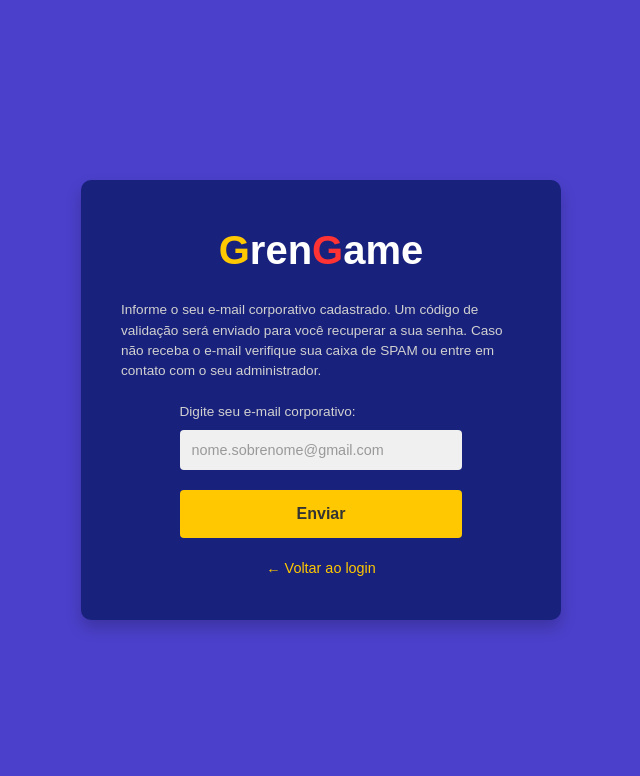
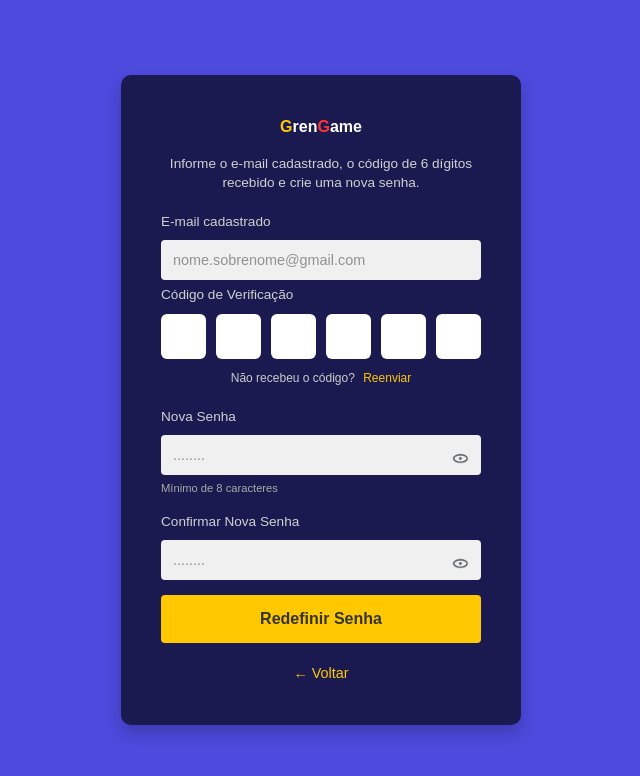
Before and after one commit to Eleutherio/TIC55-grengame-showcase, a React (Vite) app in the folder grengame-frontend/: page /nova-senha in a window 1280 px wide. Before the commit this address led to /recuperar-senha. Shown: the top 776 px of the page, without its empty margins (319-959 px from the left). Built offline with nearby package versions, Linux system fonts and the light colour scheme; no server answers.

Commit message:
feat(frontend): melhora fluxo de redefinicao e padroniza alternancia de senha

```diff
--- a/grengame-frontend/src/pages/RecuperarSenha/NovaSenha.css
+++ b/grengame-frontend/src/pages/RecuperarSenha/NovaSenha.css
@@ -140,6 +140,13 @@
     padding: 2px;
 }
 
+.passwordToggleIcon {
+    width: 18px;
+    height: 18px;
+    display: block;
+    object-fit: contain;
+}
+
 .helperText {
     display: block;
     width: 100%;
--- a/grengame-frontend/src/pages/RecuperarSenha/NovaSenha.tsx
+++ b/grengame-frontend/src/pages/RecuperarSenha/NovaSenha.tsx
@@ -1,14 +1,18 @@
-import { useState, useRef, useEffect } from "react";
+import { useEffect, useRef, useState } from "react";
 import { Link, useLocation, useNavigate } from "react-router-dom";
 import "./NovaSenha.css";
 import { API_CONFIG_ERROR, API_URL } from "../../config/api";
 import { fetchWithTimeout } from "../../utils/fetchWithTimeout";
 
+const EMAIL_REGEX = /^[^\s@]+@[^\s@]+\.[^\s@]+$/i;
+
 export default function NovaSenha() {
   const location = useLocation();
   const navigate = useNavigate();
-  const email = location.state?.email || "";
 
+  const queryEmail = new URLSearchParams(location.search).get("email") || "";
+  const stateEmail = typeof location.state?.email === "string" ? location.state.email : "";
+  const [email, setEmail] = useState((stateEmail || queryEmail).trim().toLowerCase());
   const [otp, setOtp] = useState(["", "", "", "", "", ""]);
   const [newPassword, setNewPassword] = useState("");
   const [confirmPassword, setConfirmPassword] = useState("");
@@ -21,10 +25,10 @@ export default function NovaSenha() {
   const inputRefs = useRef<(HTMLInputElement | null)[]>([]);
 
   useEffect(() => {
-    if (!email) {
-      navigate("/recuperar-senha");
+    if (!email && (stateEmail || queryEmail)) {
+      setEmail((stateEmail || queryEmail).trim().toLowerCase());
     }
-  }, [email, navigate]);
+  }, [email, queryEmail, stateEmail]);
 
   const handleOtpChange = (index: number, value: string) => {
     if (!/^\d*$/.test(value)) return;
@@ -36,12 +40,16 @@ export default function NovaSenha() {
     }
   };
 
-  const handlePaste = (e: React.ClipboardEvent) => {
-    e.preventDefault();
-    const pastedData = e.clipboardData.getData("text").replace(/\D/g, "").slice(0, 6);
+  const handlePaste = (event: React.ClipboardEvent) => {
+    event.preventDefault();
+    const pastedData = event.clipboardData
+      .getData("text")
+      .replace(/\D/g, "")
+      .slice(0, 6);
+
     if (pastedData.length > 0) {
       const newOtp = [...otp];
-      for (let i = 0; i < pastedData.length && i < 6; i++) {
+      for (let i = 0; i < pastedData.length && i < 6; i += 1) {
         newOtp[i] = pastedData[i];
       }
       setOtp(newOtp);
@@ -50,13 +58,25 @@ export default function NovaSenha() {
     }
   };
 
-  const handleKeyDown = (index: number, e: React.KeyboardEvent) => {
-    if (e.key === "Backspace" && !otp[index] && index > 0) {
+  const handleKeyDown = (index: number, event: React.KeyboardEvent) => {
+    if (event.key === "Backspace" && !otp[index] && index > 0) {
       inputRefs.current[index - 1]?.focus();
     }
   };
 
+  const validateEmail = () => {
+    const trimmedEmail = email.trim().toLowerCase();
+    if (!trimmedEmail || !EMAIL_REGEX.test(trimmedEmail)) {
+      setError("Informe um e-mail válido para continuar.");
+      return null;
+    }
+    return trimmedEmail;
+  };
+
   const handleSubmit = async () => {
+    const normalizedEmail = validateEmail();
+    if (!normalizedEmail) return;
+
     const code = otp.join("");
     if (code.length !== 6) {
       setError("Digite o código completo.");
@@ -86,13 +106,12 @@ export default function NovaSenha() {
           method: "POST",
           headers: { "Content-Type": "application/json" },
           credentials: "include",
-          body: JSON.stringify({ email, code }),
+          body: JSON.stringify({ email: normalizedEmail, code }),
         },
         15000,
       );
 
       const verifyData = await verifyResponse.json();
-
       if (!verifyResponse.ok) {
         setError(verifyData.error || "Código inválido.");
         return;
@@ -114,7 +133,6 @@ export default function NovaSenha() {
       );
 
       const confirmData = await confirmResponse.json();
-
       if (!confirmResponse.ok) {
         setError(confirmData.error || "Erro ao redefinir senha.");
         return;
@@ -122,8 +140,8 @@ export default function NovaSenha() {
 
       setSuccess("Senha alterada com sucesso!");
       setTimeout(() => navigate("/login"), 2000);
-    } catch (err) {
-      if (err instanceof DOMException && err.name === "AbortError") {
+    } catch (requestError) {
+      if (requestError instanceof DOMException && requestError.name === "AbortError") {
         setError("Servidor demorou para responder. Tente novamente em alguns segundos.");
       } else {
         setError("Erro de conexão.");
@@ -134,6 +152,9 @@ export default function NovaSenha() {
   };
 
   const handleResend = async () => {
+    const normalizedEmail = validateEmail();
+    if (!normalizedEmail) return;
+
     setLoading(true);
     setError("");
     try {
@@ -147,10 +168,11 @@ export default function NovaSenha() {
         {
           method: "POST",
           headers: { "Content-Type": "application/json" },
-          body: JSON.stringify({ email }),
+          body: JSON.stringify({ email: normalizedEmail }),
         },
         15000,
       );
+
       if (response.ok) {
         setSuccess("Código reenviado!");
         setTimeout(() => setSuccess(""), 3000);
@@ -170,22 +192,37 @@ export default function NovaSenha() {
           <span className="gLetter2">G</span>ame
         </h1>
 
-        <p className="description">Informe o código de 6 dígitos enviado para seu e-mail e crie uma nova senha</p>
+        <p className="description">
+          Informe o e-mail cadastrado, o código de 6 dígitos recebido e crie uma nova senha.
+        </p>
+
+        <label className="inputLabel" htmlFor="reset-email">
+          E-mail cadastrado
+        </label>
+        <input
+          id="reset-email"
+          type="email"
+          className="passwordInput"
+          placeholder="nome.sobrenome@gmail.com"
+          value={email}
+          onChange={(event) => setEmail(event.target.value)}
+          autoComplete="email"
+        />
 
         <label className="inputLabel">Código de Verificação</label>
         <div className="otpContainer">
           {otp.map((digit, index) => (
             <input
               key={index}
-              ref={(el) => {
-                inputRefs.current[index] = el;
+              ref={(element) => {
+                inputRefs.current[index] = element;
               }}
               className="otpBox"
               type="text"
               maxLength={1}
               value={digit}
-              onChange={(e) => handleOtpChange(index, e.target.value)}
-              onKeyDown={(e) => handleKeyDown(index, e)}
+              onChange={(event) => handleOtpChange(index, event.target.value)}
+              onKeyDown={(event) => handleKeyDown(index, event)}
               onPaste={handlePaste}
             />
           ))}
@@ -204,7 +241,7 @@ export default function NovaSenha() {
             className="passwordInput"
             placeholder="........"
             value={newPassword}
-            onChange={(e) => setNewPassword(e.target.value)}
+            onChange={(event) => setNewPassword(event.target.value)}
           />
           <button
             type="button"
@@ -213,7 +250,12 @@ export default function NovaSenha() {
             aria-label={showNewPassword ? "Ocultar senha" : "Mostrar senha"}
             aria-pressed={showNewPassword}
           >
-            {showNewPassword ? "🙈" : "👁"}
+            <img
+              src={showNewPassword ? "/eye-closed.png" : "/eye-open.png"}
+              alt=""
+              aria-hidden="true"
+              className="passwordToggleIcon"
+            />
           </button>
         </div>
         <span className="helperText">Mínimo de 8 caracteres</span>
@@ -225,7 +267,7 @@ export default function NovaSenha() {
             className="passwordInput"
             placeholder="........"
             value={confirmPassword}
-            onChange={(e) => setConfirmPassword(e.target.value)}
+            onChange={(event) => setConfirmPassword(event.target.value)}
           />
           <button
             type="button"
@@ -234,7 +276,12 @@ export default function NovaSenha() {
             aria-label={showConfirmPassword ? "Ocultar senha" : "Mostrar senha"}
             aria-pressed={showConfirmPassword}
           >
-            {showConfirmPassword ? "🙈" : "👁"}
+            <img
+              src={showConfirmPassword ? "/eye-closed.png" : "/eye-open.png"}
+              alt=""
+              aria-hidden="true"
+              className="passwordToggleIcon"
+            />
           </button>
         </div>
 
--- a/grengame-frontend/src/pages/RecuperarSenha/RecuperarSenha.tsx
+++ b/grengame-frontend/src/pages/RecuperarSenha/RecuperarSenha.tsx
@@ -1,21 +1,21 @@
-import { useState } from 'react';
-import { Link, useNavigate } from 'react-router-dom';
-import './RecuperarSenha.css';
+import { useState } from "react";
+import { Link, useNavigate } from "react-router-dom";
+import "./RecuperarSenha.css";
 import { API_CONFIG_ERROR, API_URL } from "../../config/api";
 import { fetchWithTimeout } from "../../utils/fetchWithTimeout";
 
 export default function RecuperarSenha() {
-  const [email, setEmail] = useState('');
+  const [email, setEmail] = useState("");
   const [loading, setLoading] = useState(false);
-  const [error, setError] = useState('');
-  const [successMessage, setSuccessMessage] = useState('');
+  const [error, setError] = useState("");
+  const [successMessage, setSuccessMessage] = useState("");
   const navigate = useNavigate();
 
-  const handleSubmit = async (e: React.FormEvent) => {
-    e.preventDefault();
+  const handleSubmit = async (event: React.FormEvent) => {
+    event.preventDefault();
     setLoading(true);
-    setError('');
-    setSuccessMessage('');
+    setError("");
+    setSuccessMessage("");
 
     try {
       if (!API_URL) {
@@ -23,28 +23,34 @@ export default function RecuperarSenha() {
         return;
       }
 
-      const response = await fetchWithTimeout(`${API_URL}/auth/password-reset/request/`, {
-        method: 'POST',
-        headers: { 'Content-Type': 'application/json' },
-        body: JSON.stringify({ email })
-      }, 15000);
+      const normalizedEmail = email.trim().toLowerCase();
+      const response = await fetchWithTimeout(
+        `${API_URL}/auth/password-reset/request/`,
+        {
+          method: "POST",
+          headers: { "Content-Type": "application/json" },
+          body: JSON.stringify({ email: normalizedEmail }),
+        },
+        15000,
+      );
 
       const data = await response.json();
-
       if (!response.ok) {
-        setError(data.error || 'Erro ao enviar código.');
+        setError(data.error || "Erro ao enviar código.");
         return;
       }
 
-      setSuccessMessage(data.message || 'Código enviado com sucesso!');
+      setSuccessMessage(data.message || "Código enviado com sucesso!");
       setTimeout(() => {
-        navigate('/nova-senha', { state: { email } });
+        navigate(`/nova-senha?email=${encodeURIComponent(normalizedEmail)}`, {
+          state: { email: normalizedEmail },
+        });
       }, 2000);
-    } catch (error) {
-      if (error instanceof DOMException && error.name === 'AbortError') {
-        setError('Servidor demorou para responder. Tente novamente em alguns segundos.');
+    } catch (requestError) {
+      if (requestError instanceof DOMException && requestError.name === "AbortError") {
+        setError("Servidor demorou para responder. Tente novamente em alguns segundos.");
       } else {
-        setError('Erro de conexão. Tente novamente.');
+        setError("Erro de conexão. Tente novamente.");
       }
     } finally {
       setLoading(false);
@@ -54,29 +60,29 @@ export default function RecuperarSenha() {
   return (
     <div className="recoverPage">
       <div className="recoverContainer">
-
         <h1 className="logoTitle">
           <span className="gLetter1">G</span>ren
           <span className="gLetter2">G</span>ame
         </h1>
 
         <p className="description">
-          Informe o seu e-mail corporativo cadastrado.
-          Um código de validação será enviado para você recuperar a sua senha.
-          Caso não receba o e-mail verifique sua caixa de SPAM ou entre em contato com o seu administrador.
+          Informe o seu e-mail corporativo cadastrado. Um código de validação será enviado
+          para você recuperar a sua senha. Caso não receba o e-mail, verifique sua caixa de
+          spam ou entre em contato com o seu administrador.
         </p>
 
         <form onSubmit={handleSubmit}>
-          <label className="inputLabel">
+          <label className="inputLabel" htmlFor="recover-email">
             Digite seu e-mail corporativo:
           </label>
 
           <input
+            id="recover-email"
             type="email"
             className="inputField"
             placeholder="nome.sobrenome@gmail.com"
             value={email}
-            onChange={(e) => setEmail(e.target.value)}
+            onChange={(event) => setEmail(event.target.value)}
             required
           />
 
@@ -84,14 +90,13 @@ export default function RecuperarSenha() {
           {successMessage && <p className="successMessage">{successMessage}</p>}
 
           <button type="submit" className="btnSend" disabled={loading}>
-            {loading ? 'Enviando...' : 'Enviar'}
+            {loading ? "Enviando..." : "Enviar"}
           </button>
         </form>
 
         <Link to="/login" className="backLink">
           &larr; Voltar ao login
         </Link>
-
       </div>
     </div>
   );
--- a/grengame-frontend/src/pages/Usuarios/AdicionarUsuarioModal.tsx
+++ b/grengame-frontend/src/pages/Usuarios/AdicionarUsuarioModal.tsx
@@ -161,7 +161,12 @@ export default function AdicionarUsuarioModal({
               aria-label={mostrarSenha ? "Ocultar senha" : "Mostrar senha"}
               aria-pressed={mostrarSenha}
             >
-              {mostrarSenha ? "🙈" : "👁"}
+              <img
+                src={mostrarSenha ? "/eye-closed.png" : "/eye-open.png"}
+                alt=""
+                aria-hidden="true"
+                className="h-4 w-4 object-contain"
+              />
             </button>
           </div>
 
--- a/grengame-frontend/src/pages/Usuarios/EditUsuarioModal.tsx
+++ b/grengame-frontend/src/pages/Usuarios/EditUsuarioModal.tsx
@@ -90,7 +90,9 @@ export default function EditUsuarioModal({
       onClose();
     } catch (error) {
       const message =
-        error instanceof Error ? error.message : "Não foi possível atualizar o usuário. Tente novamente.";
+        error instanceof Error
+          ? error.message
+          : "Não foi possível atualizar o usuário. Tente novamente.";
       setErro(message);
     } finally {
       setIsSalvando(false);
@@ -150,7 +152,9 @@ export default function EditUsuarioModal({
             <option value="user">Usuário</option>
             <option value="admin">Administrador</option>
           </select>
-          {isRoleLocked && <p className="text-xs text-gray-500">Não é possível alterar o próprio perfil de acesso.</p>}
+          {isRoleLocked && (
+            <p className="text-xs text-gray-500">Não é possível alterar o próprio perfil de acesso.</p>
+          )}
 
           <label className="block text-sm font-medium text-gray-700" htmlFor="edit-senha">
             Nova senha (opcional)
@@ -171,7 +175,12 @@ export default function EditUsuarioModal({
               aria-label={mostrarSenha ? "Ocultar senha" : "Mostrar senha"}
               aria-pressed={mostrarSenha}
             >
-              {mostrarSenha ? "🙈" : "👁"}
+              <img
+                src={mostrarSenha ? "/eye-closed.png" : "/eye-open.png"}
+                alt=""
+                aria-hidden="true"
+                className="h-4 w-4 object-contain"
+              />
             </button>
           </div>
 
```
Also changed, not shown: grengame-frontend/public/eye-closed.png (added), grengame-frontend/public/eye-open.png (added).
